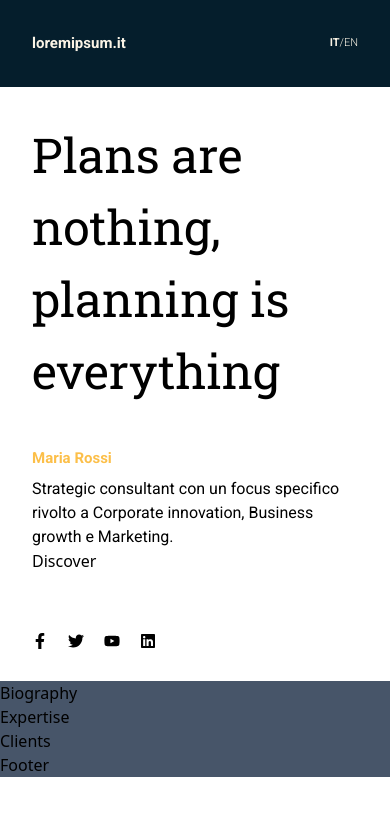
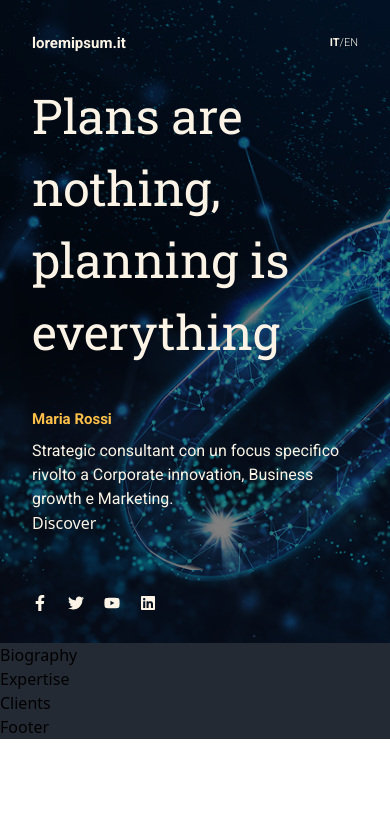
Before and after one commit to EmilioGall/e-190225, a React (Vite) app: page / in a window 390 px wide. Shown: the top 816 px of the page. Built offline with nearby package versions, Linux system fonts and the light colour scheme.

Commit message:
feat: added custom classes for images bg with responsive behaviour in Jumbo

```diff
--- a/index.html
+++ b/index.html
@@ -17,7 +17,7 @@
 
   </head>
 
-  <body>
+  <body style="position: relative;">
 
     <div id="root"></div>
 
--- a/src/components/Header.jsx
+++ b/src/components/Header.jsx
@@ -5,7 +5,9 @@ export default function Header() {
 
    return (
 
-      <header className="flex justify-between bg-customDarkBlue text-customLight p-8 xs:px-32">
+      <header className="absolute w-full z-10">
+
+         <div className="flex justify-between bg-none text-customLight p-8 xs:px-32">
 
             <h2 className="font-customRoboto font-customBold text-sm xs:text-base cursor-default">loremipsum.it</h2>
 
@@ -21,6 +23,8 @@ export default function Header() {
 
             </div>
 
+         </div>
+
       </header>
 
    );
--- a/src/components/Jumbo.jsx
+++ b/src/components/Jumbo.jsx
@@ -1,17 +1,29 @@
 import React from 'react';
+import backgroundImage1 from '../assets/img/iStock-1279248902 1.png';
+import backgroundImage2 from '../assets/img/iStock-1279248902 2.png';
 import Socials from './Socials';
 
 export default function Jumbo() {
 
    return (
 
-      <section className="flex flex-col xs:flex-row justify-between gap-10 p-8 xs:p-40">
+      <section
+         className="flex flex-col xs:flex-row justify-between gap-10 text-customLight p-8 pt-20 xs:p-60 bg-cover bg-center w-full bg-image-1 xs:bg-image-2"
 
-         <h1 className="font-customRobotoSlab font-customNormal text-2xl cursor-default w-full xs:w-5/12">
+      >
+
+         <div
+            className="absolute inset-0 bg-black bg-opacity-50"
+            style={{
+               zIndex: 0,
+            }}
+         ></div>
+
+         <h1 className="z-10 font-customRobotoSlab font-customNormal text-2xl cursor-default w-full xs:w-5/12">
             Plans are nothing, planning is everything
          </h1>
 
-         <div className="w-full xs:w-5/12 pb-5">
+         <div className="z-10 w-full xs:w-5/12 pb-5">
 
             <h3 className="font-customRoboto font-customBold text-sm text-customYellow cursor-default pb-2">
                Maria Rossi
@@ -25,11 +37,19 @@ export default function Jumbo() {
 
          </div>
 
-         <div className="flex xs:hidden">
+         <div className="z-10 flex xs:hidden">
 
             <Socials facebook={'/'} twitter={'/'} youtube={'/'} linkedin={'/'} />
 
          </div>
+
+         <style jsx>{`
+            @media (min-width: 422px) {
+               section {
+                  background-image: url(${backgroundImage2});
+               }
+            }
+         `}</style>
 
       </section>
 
--- a/src/index.css
+++ b/src/index.css
@@ -1,3 +1,11 @@
 @tailwind base;
 @tailwind components;
 @tailwind utilities;
+
+@layer utilities {
+   @media (min-width: 422px) {
+     .bg-image-2 {
+       background-image: url('./assets/img/iStock-1279248902 2.png');
+     }
+   }
+ }
--- a/tailwind.config.js
+++ b/tailwind.config.js
@@ -63,6 +63,11 @@ export default {
 
       },
 
+      backgroundImage: theme => ({
+        'image-1': "url('./src/assets/img/iStock-1279248902 1.png')",
+        'image-2': "url('./src/assets/img/iStock-1279248902 2.png')",
+      }),
+
     },
 
   },
```
Also changed, not shown: src/assets/img/iStock-1279248902 2.png (added). Lines whose indentation alone changed are shown as unchanged.
